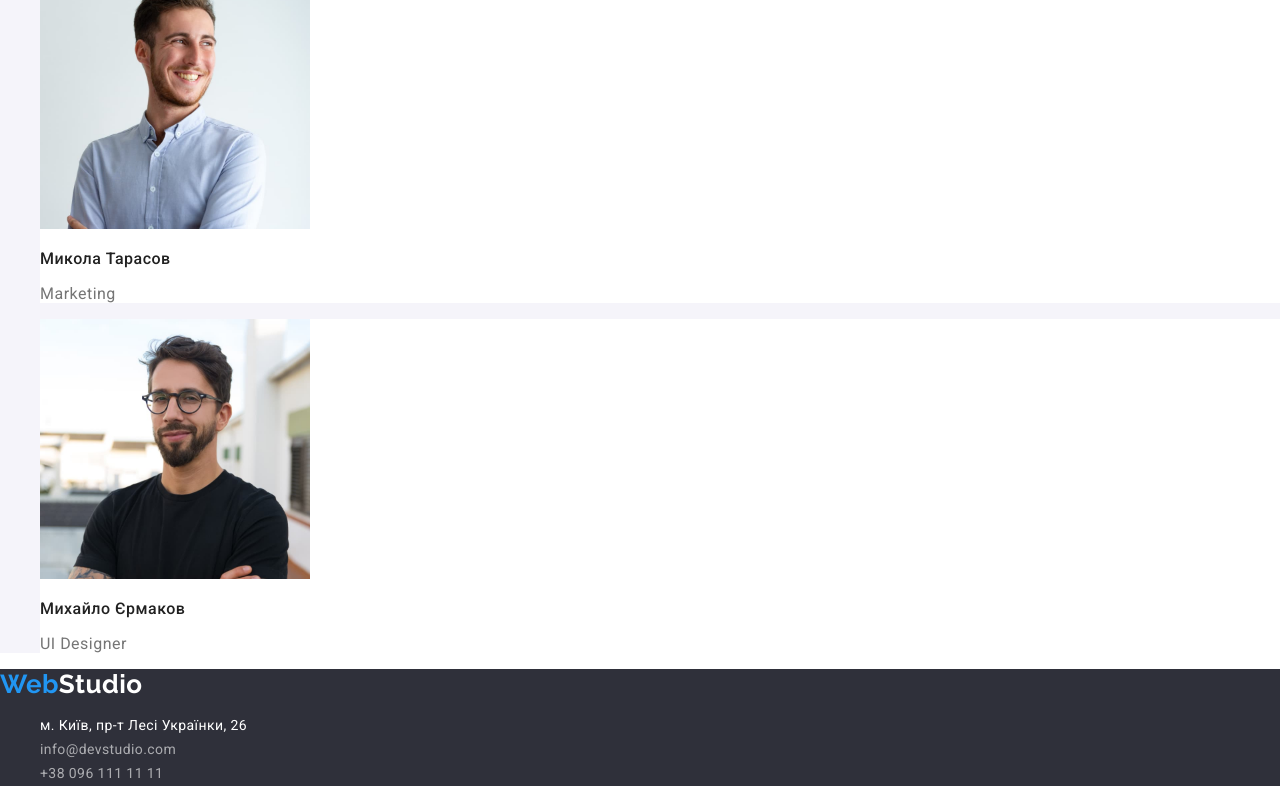
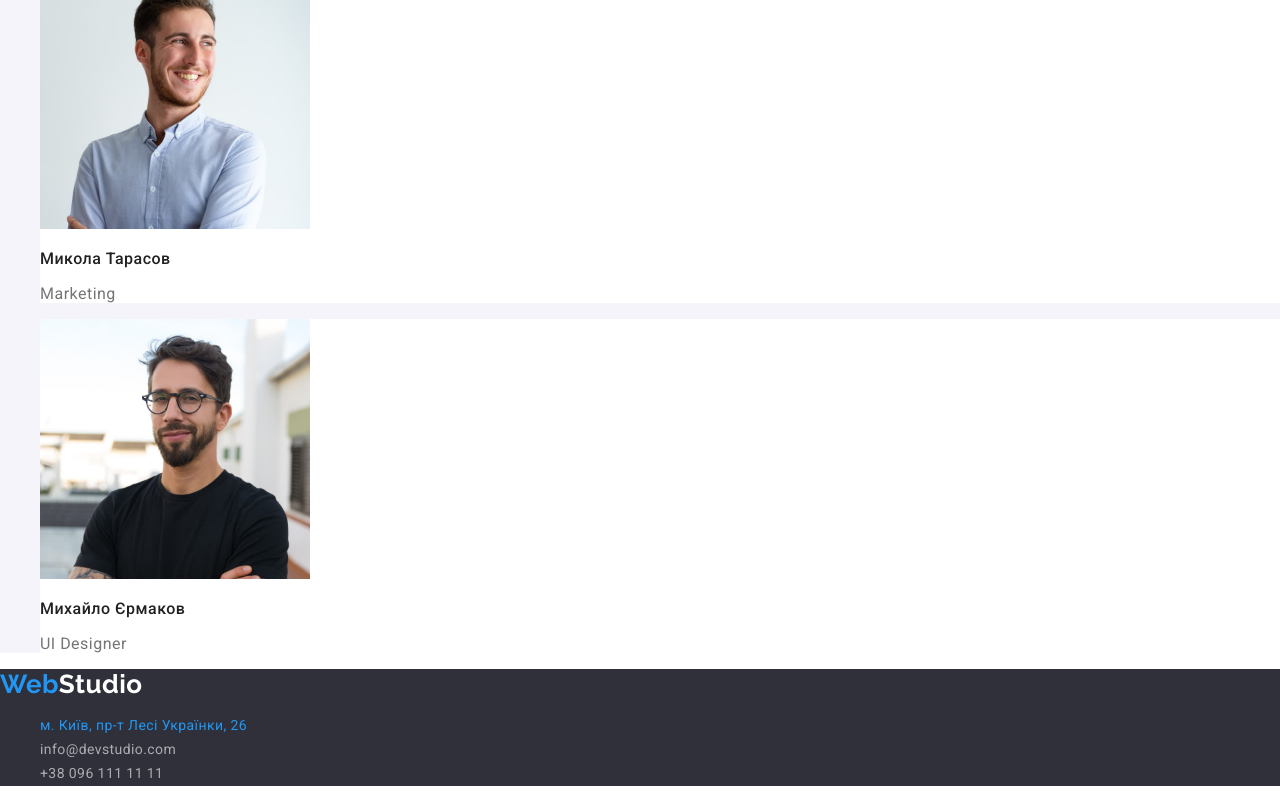
Before and after one commit to Sergii100/goit-markup-hw-02, a plain HTML site: page index.html in a window 1280 px wide. In both pictures the pointer is over the link "м. Київ, пр-т Лесі Українки, 26". Shown: the part 2414-3214 px from the top of the page. Drawn offline with Linux system fonts and the light colour scheme.

Commit message:
fix footer

```diff
--- a/css/styles.css
+++ b/css/styles.css
@@ -227,11 +227,21 @@ body {
   letter-spacing: 0.03em;
 }
 
+.footer-list .list:hover,
+.footer-list .list:focus {
+  color: var(--special-color);
+}
+
 .footer-list-address {
   color: #ffffff;
 
   font-size: 14px;
   line-height: 1.71;
+}
+
+.footer-list-address:hover,
+.footer-list-address:focus {
+  color: var(--special-color);
 }
 
 /* ........................PORTFOLIO................... */
```
